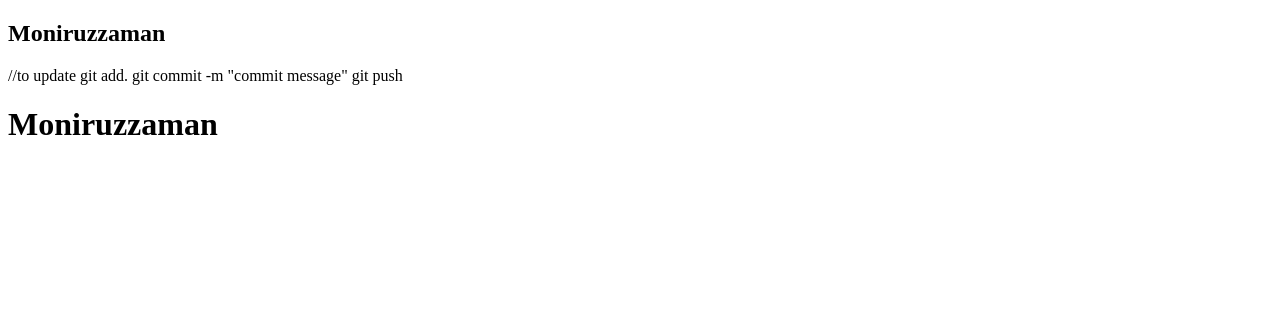
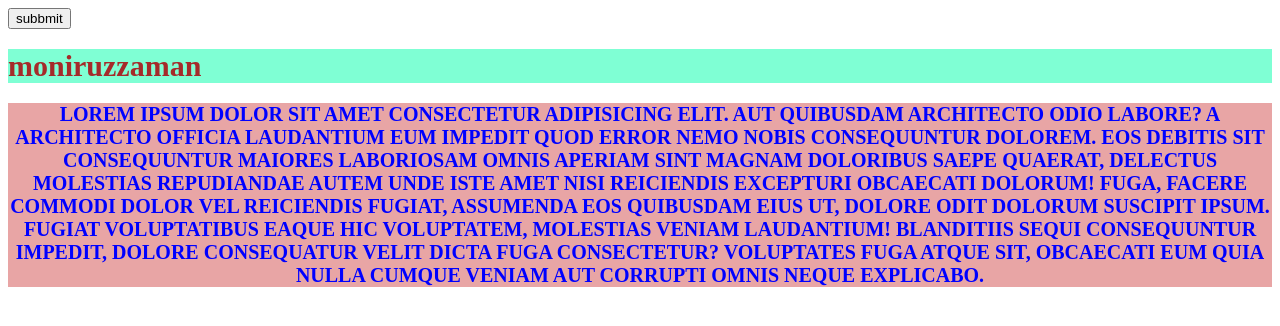
Before and after one commit to monirwebcode/first-project, a plain HTML site: page index.html in a window 1280 px wide. Drawn offline with Linux system fonts and the light colour scheme.

Commit message:
my paragraf

```diff
--- a/index.html
+++ b/index.html
@@ -4,18 +4,16 @@
   <meta charset="UTF-8">
   <meta name="viewport" content="width=device-width, initial-scale=1.0">
   <title>Document</title>
+  <link rel="stylesheet" href="style.css">
 </head>
 <body>
-<h2> Moniruzzaman </h2>
-<p>
-  //to update
-  git add.
-  git commit -m "commit message"
-  git push
-</p>
+
+  <button class="btn btn-outline-success">subbmit</button>
+  <h1>moniruzzaman</h1>
+  <p>Lorem ipsum dolor sit amet consectetur adipisicing elit. Aut quibusdam architecto odio labore? A architecto officia laudantium eum impedit quod error nemo nobis consequuntur dolorem. Eos debitis sit consequuntur maiores laboriosam omnis aperiam sint magnam doloribus saepe quaerat, delectus molestias repudiandae autem unde iste amet nisi reiciendis excepturi obcaecati dolorum! Fuga, facere commodi dolor vel reiciendis fugiat, assumenda eos quibusdam eius ut, dolore odit dolorum suscipit ipsum. Fugiat voluptatibus eaque hic voluptatem, molestias veniam laudantium! Blanditiis sequi consequuntur impedit, dolore consequatur velit dicta fuga consectetur? Voluptates fuga atque sit, obcaecati eum quia nulla cumque veniam aut corrupti omnis neque explicabo.</p>
 
 
 
-  <h1> Moniruzzaman </h1>
+
 </body>
 </html>
--- /dev/null
+++ b/style.css
@@ -0,0 +1,13 @@
+p{
+  font-size: 20px;
+  color: blue;
+  text-align: center;
+  font-weight: bold;
+  text-transform: uppercase;
+  background-color: rgba(189, 0, 0, 0.353);
+}
+h1{
+  font-size: 30px;
+  background-color: aquamarine;
+  color: brown;
+}
```
Also changed, not shown: monir.html (+31 -0 lines).
